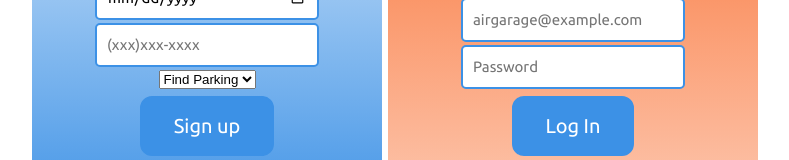
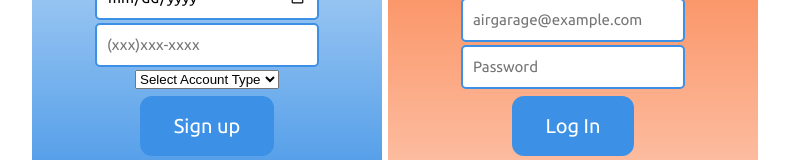
Before and after one commit to airgarage-capstone/ByronsRepo, a React (Create React App) app: page / in a window 1280 px wide. Shown: the part 295-455 px from the top of the page, without its empty margins (245-1034 px from the left). Built offline with nearby package versions, Linux system fonts and the light colour scheme.

Commit message:
Completed implementation on API post

```diff
--- a/src/Form.js
+++ b/src/Form.js
@@ -129,7 +129,8 @@ class Form extends React.Component {
         <div>
 
 
-        <select value={this.state.accountType} onChange={this.handleChange} name="accountType">
+        <select  name="accountType" onChange={this.handleChange} >
+          <option>Select Account Type </option>
           <option value="Find parking">Find Parking</option>
           <option value="List a spot">List a spot</option>
           <option value="Both">Both</option>
--- a/src/LogIn.js
+++ b/src/LogIn.js
@@ -20,19 +20,18 @@ class LogIn extends React.Component{
   }
 
   handleSubmit(event){
-    /*alert('Account Not Found');*/
+
+    console.log(this.state);
     event.preventDefault();
-    console.log(this.state);
 
     const user = {
 			username: this.state.email,
 			password: this.state.password
 		}
 
-		axios.post('http://staging.airgara.ge/api/auth/', { user })
+		axios.post('http://staging.airgara.ge/api/auth/', user)
 		.then(res => {
-				console.log(res);
-				console.log(res.data);
+				alert('Welcome Back')
 			})
   }
 
```
